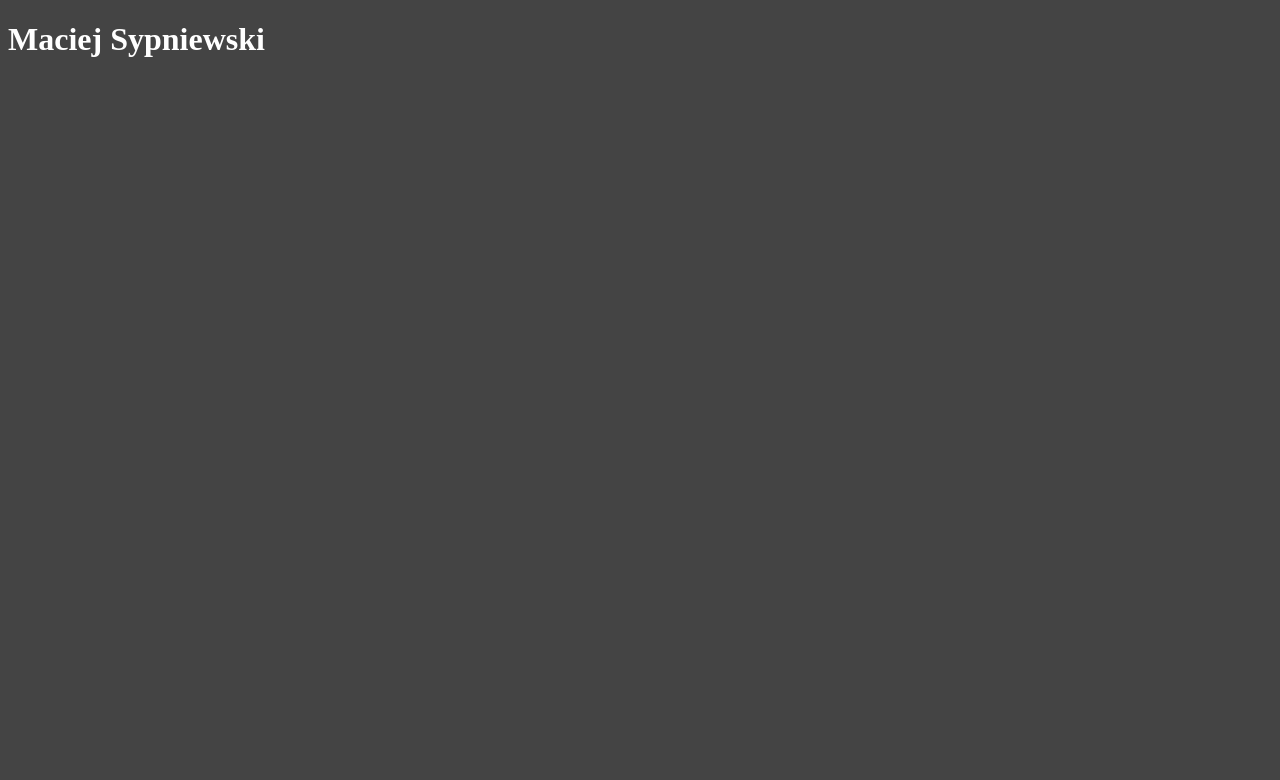
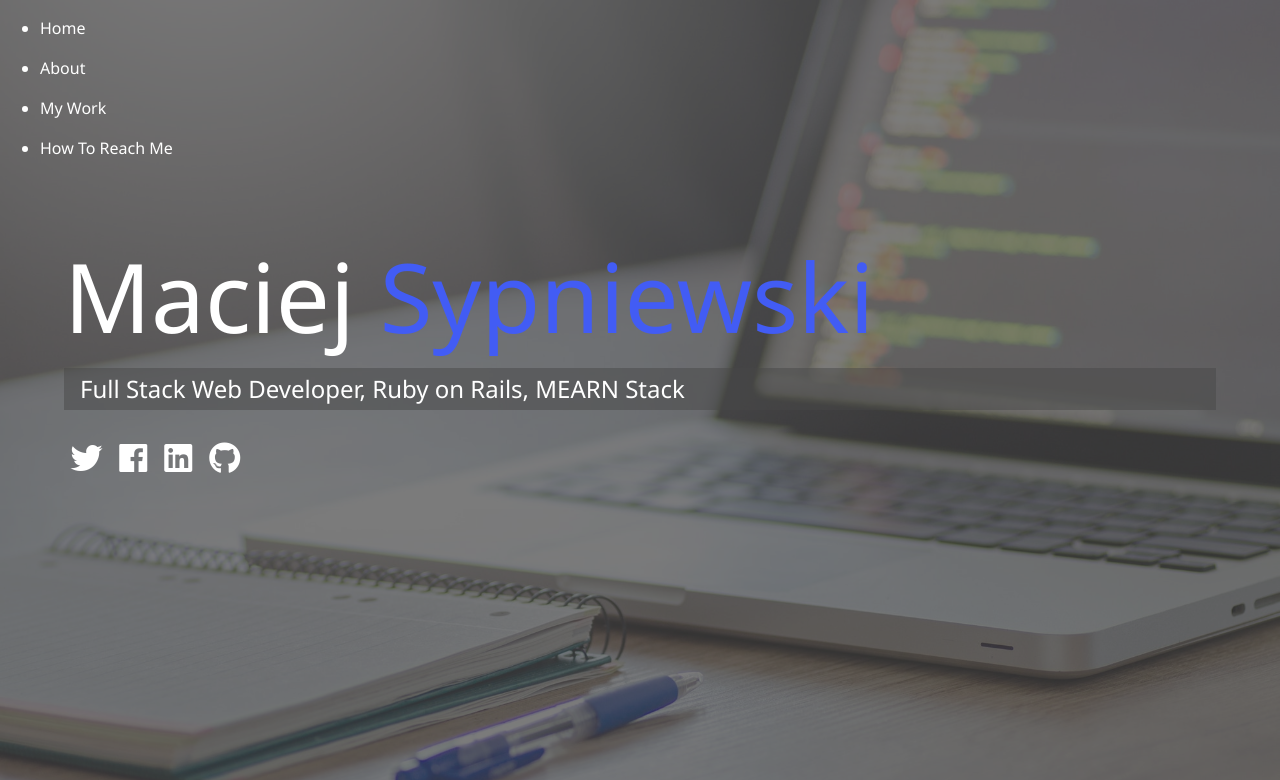
Before and after one commit to msypniewski511/portfolio, a PHP site: page /dist/index.html in a window 1280 px wide. Before the commit the part shown is almost empty. Shown: the top 780 px of the page. Run offline with PHP 8.4, Linux system fonts and the light colour scheme; some libraries are stand-ins or nearby versions.

Commit message:
Index markup and main sass

```diff
--- a/dist/css/main.css
+++ b/dist/css/main.css
@@ -1,3 +1,66 @@
+* {
+  box-sizing: border-box; }
+
 body {
   background: #444;
-  color: #fff; }
+  color: #fff;
+  height: 100%;
+  margin: 0;
+  font-family: "Segoe UI", "Segoe UI", Tahoma, Geneva, Verdana, sans-serif;
+  line-height: 1.5; }
+  body#bg-img {
+    background: url(../img/background.jpeg);
+    background-attachment: fixed;
+    background-size: cover; }
+    body#bg-img:after {
+      content: "";
+      position: absolute;
+      top: 0;
+      right: 0;
+      width: 100%;
+      height: 100%;
+      background: rgba(68, 68, 68, 0.7);
+      z-index: -1; }
+
+h1,
+h2,
+h3 {
+  margin: 0;
+  font-weight: 400; }
+  h1.lg-heading,
+  h2.lg-heading,
+  h3.lg-heading {
+    font-size: 6rem; }
+  h1.sm-heading,
+  h2.sm-heading,
+  h3.sm-heading {
+    margin-bottom: 2rem;
+    padding: 0.2rem 1rem;
+    background: rgba(73, 73, 73, 0.5); }
+
+a {
+  color: #fff;
+  text-decoration: none; }
+
+header {
+  position: fixed;
+  z-index: 2;
+  width: 100%; }
+
+.text-secondary {
+  color: #425cf4; }
+
+main {
+  padding: 4rem;
+  height: 100%; }
+  main .icons {
+    margin-top: 1rem; }
+    main .icons a {
+      padding: 0.4rem; }
+      main .icons a:hover {
+        color: #425cf4;
+        transition: all 0.5s ease-out; }
+  main#home {
+    overflow: hidden; }
+    main#home h1 {
+      margin-top: 20vh; }
--- a/dist/index.html
+++ b/dist/index.html
@@ -6,11 +6,79 @@
   <meta name="viewport" content="width=device-width, initial-scale=1.0">
   <meta http-equiv="X-UA-Compatible" content="ie=edge">
   <link rel="stylesheet" href="css/main.css">
+  <link rel="stylesheet" href="https://use.fontawesome.com/releases/v5.2.0/css/all.css" integrity="sha384-hWVjflwFxL6sNzntih27bfxkr27PmbbK/iSvJ+a4+0owXq79v+lsFkW54bOGbiDQ"
+    crossorigin="anonymous">
   <title>Welcome To My Portfolio</title>
 </head>
 
-<body>
-  <h1>Maciej Sypniewski</h1>
+<body id="bg-img">
+  <header>
+    <div class="menu-btn">
+      <div class="btn-line"></div>
+      <div class="btn-line"></div>
+      <div class="btn-line"></div>
+    </div>
+
+    <nav class="menu">
+      <div class="menu-branding">
+        <div class="portrait"></div>
+      </div>
+      <ul class="menu-nav">
+        <li class="nav-item">
+          <a href="/" class="nav-link">
+            Home
+          </a>
+        </li>
+      </ul>
+      <ul class="menu-nav">
+        <li class="nav-item">
+          <a href="/about.html" class="nav-link">
+            About
+          </a>
+        </li>
+      </ul>
+      <ul class="menu-nav">
+        <li class="nav-item">
+          <a href="work.html" class="nav-link">
+            My Work
+          </a>
+        </li>
+      </ul>
+      <ul class="menu-nav">
+        <li class="nav-item">
+          <a href="contact.html" class="nav-link">
+            How To Reach Me
+          </a>
+        </li>
+      </ul>
+    </nav>
+  </header>
+
+  <main id="home">
+    <h1 class="lg-heading">
+      Maciej
+      <span class="text-secondary">Sypniewski</span>
+    </h1>
+    <h2 class="sm-heading">
+      Full Stack Web Developer, Ruby on Rails, MEARN Stack
+    </h2>
+    <div class="icons">
+      <a href="#">
+        <i class="fab fa-twitter fa-2x"></i>
+      </a>
+      <a href="#">
+        <i class="fab fa-facebook fa-2x"></i>
+      </a>
+      <a href="#">
+        <i class="fab fa-linkedin fa-2x"></i>
+      </a>
+      <a href="#">
+        <i class="fab fa-github fa-2x"></i>
+      </a>
+    </div>
+  </main>
+
+  <script src="js/main.js"></script>
 </body>
 
 </html>
--- /dev/null
+++ b/scss/_config.scss
@@ -0,0 +1,30 @@
+$primary-color: #444;
+$secondary-color: #425cf4;
+$show-home-image: true;
+$home-image: url(../img/background.jpeg);
+$background-opacirt: 0.7;
+
+@mixin easeOut {
+  transition: all 0.5s ease-out;
+}
+
+@mixin background {
+  @if $show-home-image {
+    &#bg-img {
+      background: $home-image;
+      background-attachment: fixed;
+      background-size: cover;
+
+      &:after {
+        content: "";
+        position: absolute;
+        top: 0;
+        right: 0;
+        width: 100%;
+        height: 100%;
+        background: rgba($primary-color, $background-opacirt);
+        z-index: -1;
+      }
+    }
+  }
+}
--- a/scss/main.scss
+++ b/scss/main.scss
@@ -1,6 +1,72 @@
-$primary-color: #444;
+@import "config";
+
+* {
+  box-sizing: border-box;
+}
 
 body {
+  @include background;
   background: $primary-color;
   color: #fff;
+  height: 100%;
+  margin: 0;
+  font-family: "Segoe UI", "Segoe UI", Tahoma, Geneva, Verdana, sans-serif;
+  line-height: 1.5;
 }
+
+// Headings
+h1,
+h2,
+h3 {
+  margin: 0;
+  font-weight: 400;
+  &.lg-heading {
+    font-size: 6rem;
+  }
+
+  &.sm-heading {
+    margin-bottom: 2rem;
+    padding: 0.2rem 1rem;
+    background: rgba(lighten($primary-color, 2), 0.5);
+  }
+}
+
+a {
+  color: #fff;
+  text-decoration: none;
+}
+
+header {
+  position: fixed;
+  z-index: 2;
+  width: 100%;
+}
+
+.text-secondary {
+  color: $secondary-color;
+}
+
+main {
+  padding: 4rem;
+  height: 100%;
+
+  .icons {
+    margin-top: 1rem;
+
+    a {
+      padding: 0.4rem;
+
+      &:hover {
+        color: $secondary-color;
+        @include easeOut();
+      }
+    }
+  }
+
+  &#home {
+    overflow: hidden;
+    h1 {
+      margin-top: 20vh;
+    }
+  }
+}
```
Also changed, not shown: dist/img/background.jpeg (added), dist/js/main.js (added).
